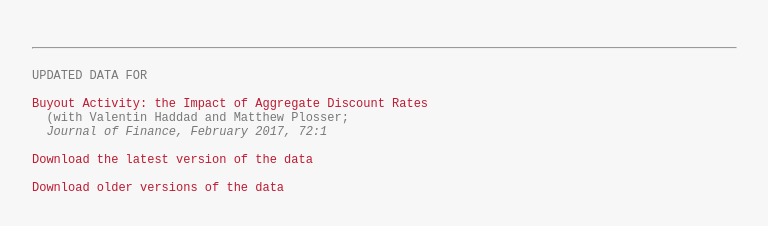
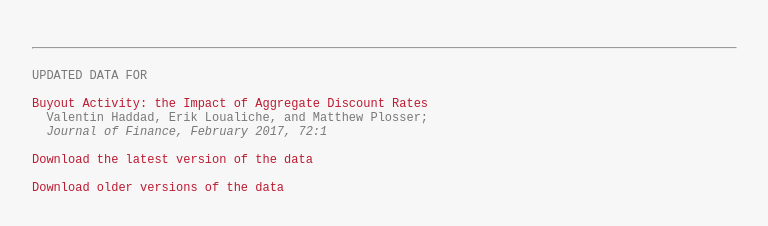
Before and after one commit to eloualiche/RiskPremium, a plain HTML site: page docs/index.html in a window 1280 px wide. Shown: the part 648-874 px from the top of the page, without its empty margins (128-896 px from the left). Drawn offline with Linux system fonts and the light colour scheme.

Commit message:
web fix citation

```diff
--- a/docs/index.html
+++ b/docs/index.html
@@ -42,7 +42,7 @@ Erik Loualiche
 UPDATED DATA FOR
 
 <A HREF="https://loualiche.gitlab.io/www/abstract/LBO.html">Buyout Activity: the Impact of Aggregate Discount Rates</A>
-  (with Valentin Haddad and Matthew Plosser;
+  Valentin Haddad, Erik Loualiche, and Matthew Plosser;
   <i>Journal of Finance, February 2017, 72:1</i>
 
 <A HREF="https://raw.githubusercontent.com/eloualiche/RiskPremium/master/output/predict.csv">Download the latest version of the data</A>
```
